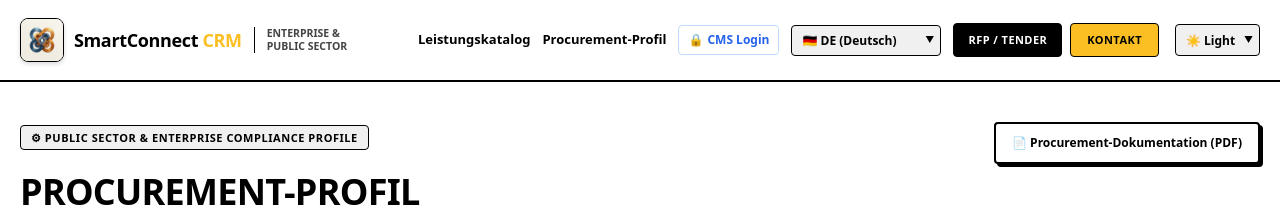
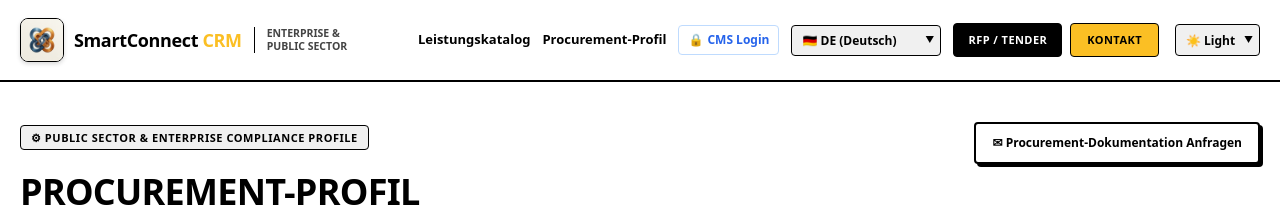
Before and after one commit to Smartconnectcrm/smartconnect-website, a Next.js app in the folder smartconnect-crm/: page /procurement in a window 1280 px wide. Shown: the top 214 px of the page. Built offline with nearby package versions, Linux system fonts and the light colour scheme.

Commit message:
fix: update procurement documentation button to point to contact form

```diff
--- a/smartconnect-crm/src/app/(frontend)/procurement/ProcurementClient.tsx
+++ b/smartconnect-crm/src/app/(frontend)/procurement/ProcurementClient.tsx
@@ -2,6 +2,7 @@
 'use client'
 
 import React, { useState } from 'react'
+import Link from 'next/link'
 import { useSearchParams } from 'next/navigation'
 
 const translations: Record<string, Record<string, string>> = {
@@ -13,7 +14,7 @@ const translations: Record<string, Record<string, string>> = {
     colStatus: 'COMPLIANCE STATUS',
     colScope: 'GELTUNGSBEREICH & DETAILS',
     colLocation: 'NACHWEIS & AUDIT-VERANKERUNG',
-    downloadPack: '📄 Procurement-Dokumentation (PDF)',
+    downloadPack: '✉ Procurement-Dokumentation Anfragen',
     rfpTitle: 'OFFIZIELLE AUSSCHREIBUNG / RFP EINREICHEN',
     rfpSub:
       'Übermitteln Sie Ihre Tender-Unterlagen, Spezifikationen oder unverbindliche Voranfragen direkt an unser Procurement-Spezialistenteam.',
@@ -34,7 +35,7 @@ const translations: Record<string, Record<string, string>> = {
     colStatus: 'COMPLIANCE STATUS',
     colScope: 'SCOPE & DETAILS',
     colLocation: 'PROOF & AUDIT LOCATION',
-    downloadPack: '📄 Procurement Documentation (PDF)',
+    downloadPack: '✉ Request Procurement Documentation',
     rfpTitle: 'SUBMIT OFFICIAL RFP / TENDER',
     rfpSub:
       'Submit your tender documents, specifications, or preliminary inquiries directly to our procurement team.',
@@ -54,7 +55,7 @@ const translations: Record<string, Record<string, string>> = {
     colStatus: 'STÁTUSZ',
     colScope: 'HATÓKÖR ÉS RÉSZLETEK',
     colLocation: 'IGAZOLÁS ÉS AUDIT',
-    downloadPack: '📄 Beszerzési Dokumentáció (PDF)',
+    downloadPack: '✉ Beszerzési Dokumentáció Igénylése',
     rfpTitle: 'AJÁNLATKÉRÉS ÉS TENDER BENYÚJTÁSA',
     rfpSub:
       'Küldje el ajánlatkérési dokumentumait és specifikációit közvetlenül szakértő csapatunknak.',
@@ -105,6 +106,11 @@ export default function ProcurementClient() {
       setLoading(false)
     }
   }
+
+  const contactHref =
+    rawLang && rawLang !== 'de'
+      ? `/contact?lang=${rawLang}&type=procurement-pack`
+      : '/contact?type=procurement-pack'
 
   return (
     <main
@@ -166,10 +172,8 @@ export default function ProcurementClient() {
             </p>
           </div>
 
-          <a
-            href="/docs/SmartConnect_Procurement_Pack.pdf"
-            target="_blank"
-            rel="noopener noreferrer"
+          <Link
+            href={contactHref}
             style={{
               padding: '10px 16px',
               border: '2px solid var(--border-color)',
@@ -183,10 +187,10 @@ export default function ProcurementClient() {
             }}
           >
             {t.downloadPack}
-          </a>
+          </Link>
         </div>
 
-        {/* Compliance Table */}
+        {/* Extended Enterprise Compliance Matrix */}
         <div
           style={{
             border: '2px solid var(--border-color)',
```
Also changed, not shown: 1 other file (tests, documents, lock files or other folders).
